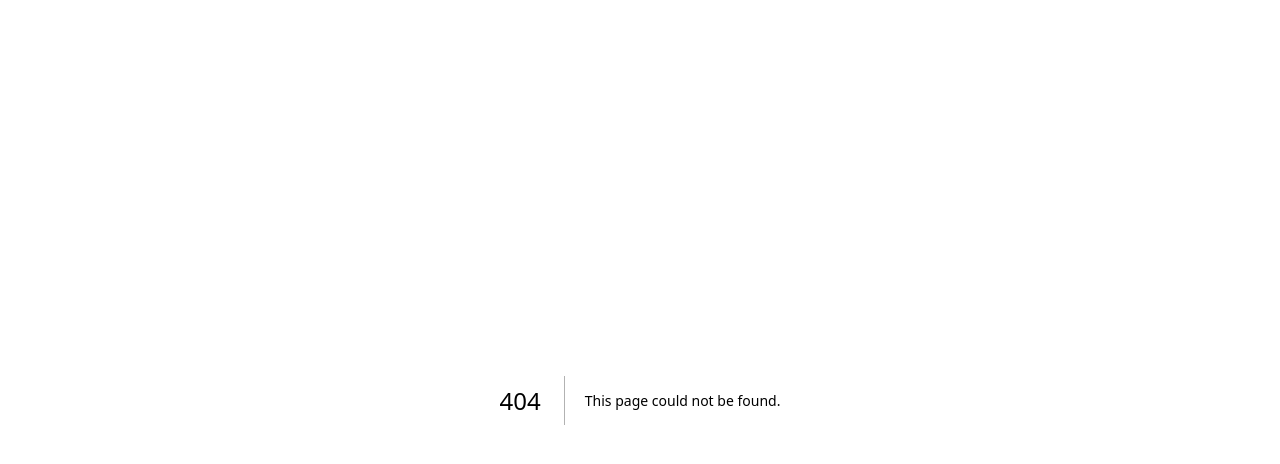
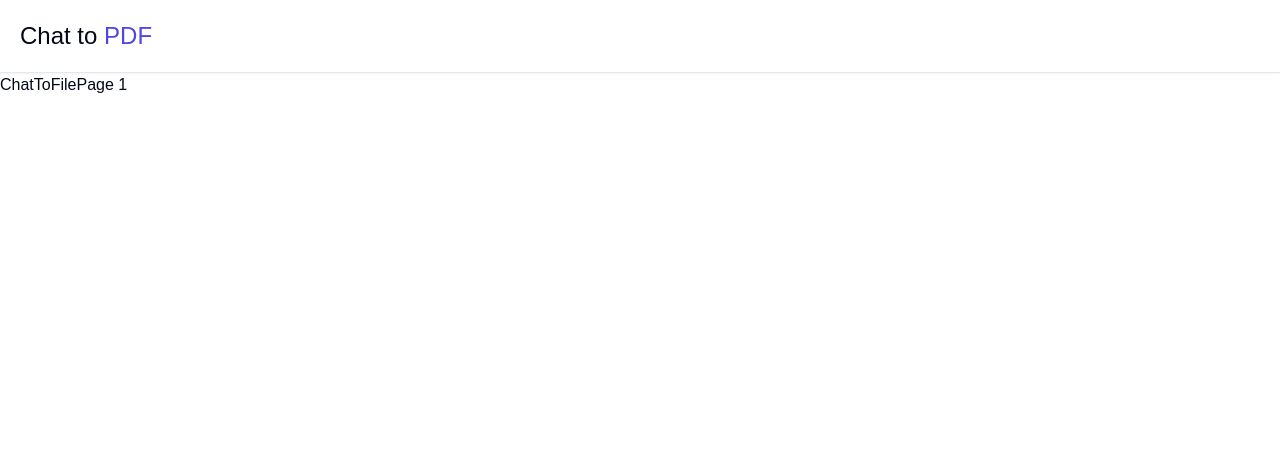
Before and after one commit to Dhirennn/ChatPdfSaas, a Next.js app in the folder chat-with-pdf/: page /dashboard/files/1 in a window 1280 px wide. Before the commit this address had no page. Shown: the top 464 px of the page. Built offline with nearby package versions, Linux system fonts and the light colour scheme; no server answers.

Commit message:
Add ChatToFilePage

```diff
--- /dev/null
+++ b/chat-with-pdf/app/dashboard/files/[id]/page.tsx
@@ -0,0 +1,21 @@
+import React from 'react'
+
+function ChatToFilePage(
+  {
+    params: { id }
+  } :
+  {
+    params: {
+      id: string
+    }
+  }
+
+) {
+  return (
+    <div>
+      ChatToFilePage { id }
+    </div>
+  )
+}
+
+export default ChatToFilePage
```
